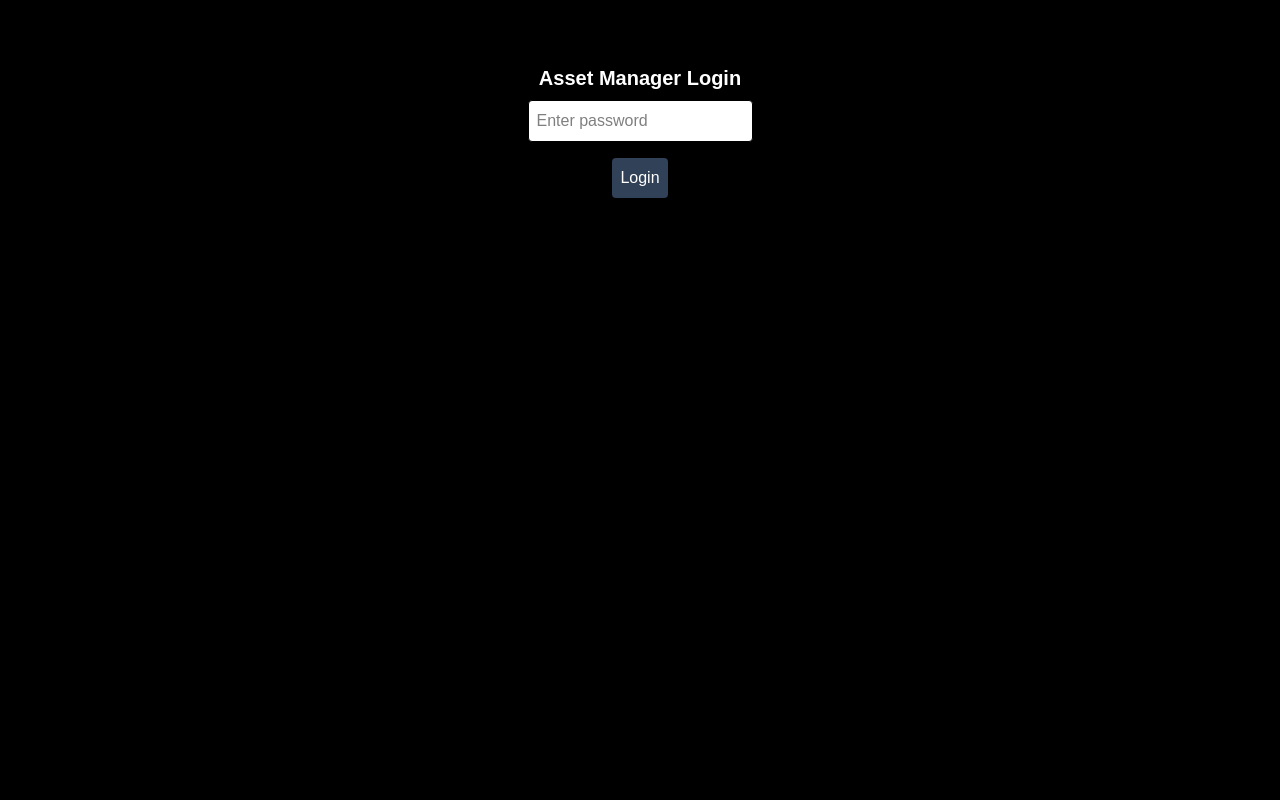
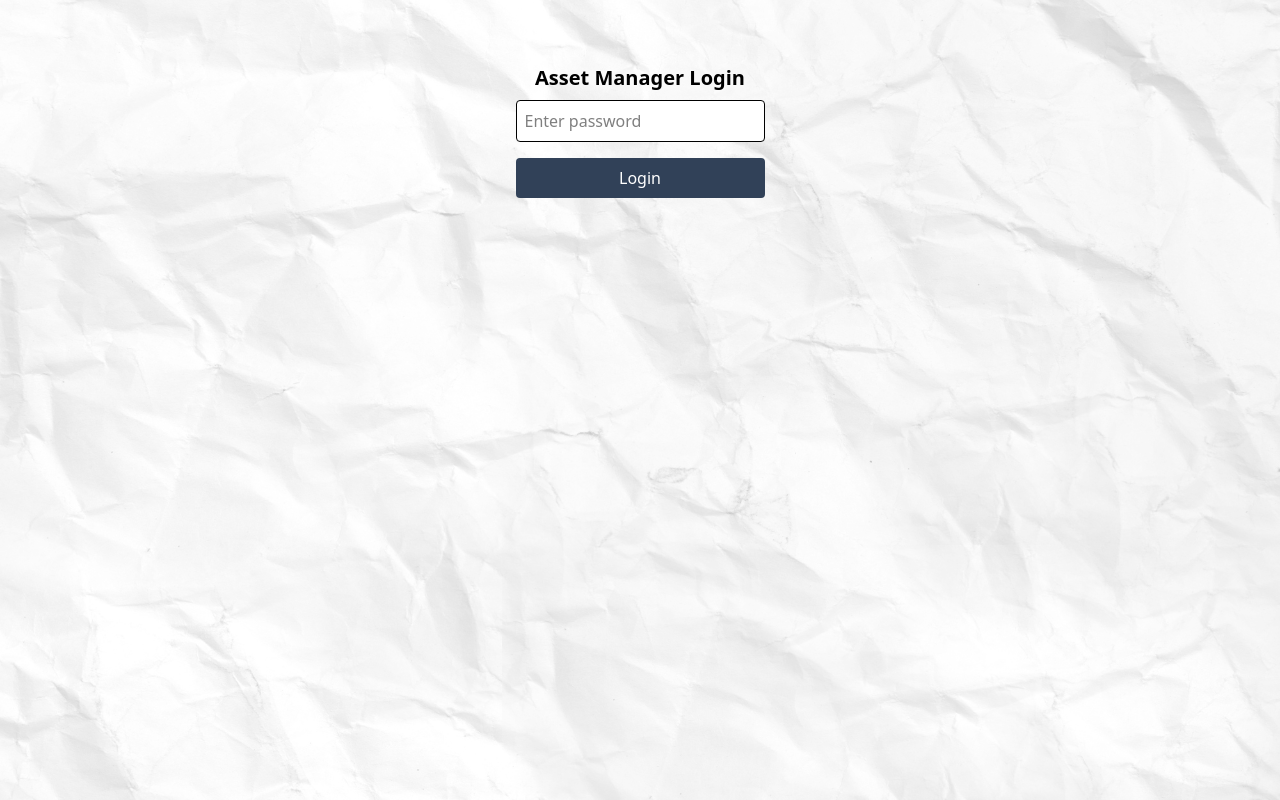
Before and after one commit to uk030621/AssetManagerLWJ, a Next.js app: page / in a window 1280 px wide. Built offline with nearby package versions, Linux system fonts and the light colour scheme.

Commit message:
Added background image to all pages

```diff
--- a/app/gallery/page.jsx
+++ b/app/gallery/page.jsx
@@ -41,7 +41,8 @@ export default function GalleryPage() {
   const visibleAssets = assets.filter((img) => !excludedIds.includes(img._id));
 
   return (
-    <div className="max-w-5xl mx-auto p-6">
+    <div className="bg-background w-screen h-screen">
+      <div className="max-w-5xl mx-auto p-6 ">
         <div className="flex gap-3">
           <Link
             href="/imagemanager"
@@ -64,13 +65,17 @@ export default function GalleryPage() {
         </div>
         <h1 className="text-3xl font-bold  mt-4">Asset Selector</h1>
 
-      <label className="block mb-1 text-sm font-medium mt-3">Choose tags</label>
+        <label className="block mb-1 text-sm font-medium mt-3">
+          Choose tags
+        </label>
         <select
           multiple
           className="p-2 border rounded h-30 w-full"
           value={selectedTags}
           onChange={(e) =>
-          setSelectedTags([...e.target.selectedOptions].map((opt) => opt.value))
+            setSelectedTags(
+              [...e.target.selectedOptions].map((opt) => opt.value)
+            )
           }
         >
           {tags.map((tag) => (
@@ -108,5 +113,6 @@ export default function GalleryPage() {
           ))}
         </div>
       </div>
+    </div>
   );
 }
--- a/app/globals.css
+++ b/app/globals.css
@@ -1,28 +1,22 @@
 @import "tailwindcss";
 
-:root {
-  --background: #ffffff;
-  --foreground: #171717;
+.bg-background {
+  position: relative; /* Ensure container position */
 }
 
-@theme inline {
-  --color-background: var(--background);
-  --color-foreground: var(--foreground);
-  --font-sans: var(--font-geist-sans);
-  --font-mono: var(--font-geist-mono);
-}
-
-@media (prefers-color-scheme: dark) {
-  :root {
-    --background: #0a0a0a;
-    --foreground: #ededed;
-  }
-}
-
-body {
-  background: var(--background);
-  color: var(--foreground);
-  font-family: Arial, Helvetica, sans-serif;
+.bg-background::before {
+  content: ""; /* Create a pseudo-element for the background */
+  position: absolute;
+  top: 0;
+  left: 0;
+  right: 0;
+  bottom: 0;
+  background-image: url("white-paper-texture.jpg"); /* Your image URL */
+  background-size: cover;
+  background-position: center;
+  background-repeat: no-repeat;
+  opacity: 0.4; /* Apply opacity only to the background */
+  z-index: -1; /* Place pseudo-element behind content */
 }
 
 @keyframes pulseEffect {
--- a/app/imagemanager/page.js
+++ b/app/imagemanager/page.js
@@ -111,7 +111,7 @@ export default function Home() {
   };
 
   return (
-    <div className="flex flex-col items-center p-2">
+    <div className="bg-background min-h-screen h-auto flex flex-col items-center p-2">
       {/* Upload Section */}
       <h2 className="text-xl font-bold mb-4">Asset Manager</h2>
       <div className="flex gap-4">
--- a/app/layout.js
+++ b/app/layout.js
@@ -1,15 +1,4 @@
-import { Geist, Geist_Mono } from "next/font/google";
 import "./globals.css";
-
-const geistSans = Geist({
-  variable: "--font-geist-sans",
-  subsets: ["latin"],
-});
-
-const geistMono = Geist_Mono({
-  variable: "--font-geist-mono",
-  subsets: ["latin"],
-});
 
 export const metadata = {
   title: "Asset Manager",
@@ -28,11 +17,7 @@ export const viewport = {
 export default function RootLayout({ children }) {
   return (
     <html lang="en">
-      <body
-        className={`${geistSans.variable} ${geistMono.variable} antialiased`}
-      >
-        {children}
-      </body>
+      <body>{children}</body>
     </html>
   );
 }
--- a/app/page.js
+++ b/app/page.js
@@ -23,11 +23,9 @@ export default function Login() {
   };
 
   return (
-    <div className="flex flex-col items-center justify-start min-h-screen bg-black pt-10">
-      <div className="p-6  rounded shadow-md">
-        <h2 className="text-xl text-white font-bold text-center">
-          Asset Manager Login
-        </h2>
+    <div className="flex flex-col items-center justify-start min-h-screen pt-10 bg-background">
+      <div className="p-6">
+        <h2 className="text-xl font-bold text-center">Asset Manager Login</h2>
         <input
           type="password"
           value={password}
@@ -38,7 +36,7 @@ export default function Login() {
         {error && <p className="text-red-500">{error}</p>}
         <button
           onClick={handleLogin}
-          className="mt-4 p-2 bg-slate-700 text-white rounded mx-auto block"
+          className="mt-4 p-2 bg-slate-700 text-white rounded mx-auto block w-full"
         >
           Login
         </button>
--- a/app/urltable/page.js
+++ b/app/urltable/page.js
@@ -54,7 +54,7 @@ export default function AssetTable() {
   );
 
   return (
-    <div className="p-6">
+    <div className="p-6 bg-background w-screen h-screen">
       {/* Header */}
       <h1 className="text-2xl font-bold mb-4 text-center">
         Asset URLs and Tags
```
Also changed, not shown: app/otherbg.jpg (added), app/white-paper-texture.jpg (added). Lines whose indentation alone changed are shown as unchanged.
